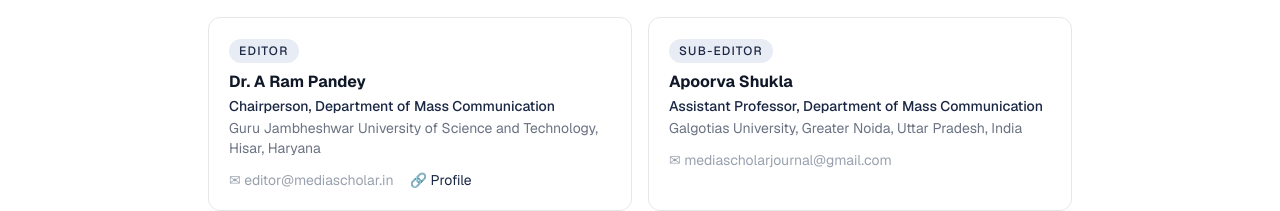
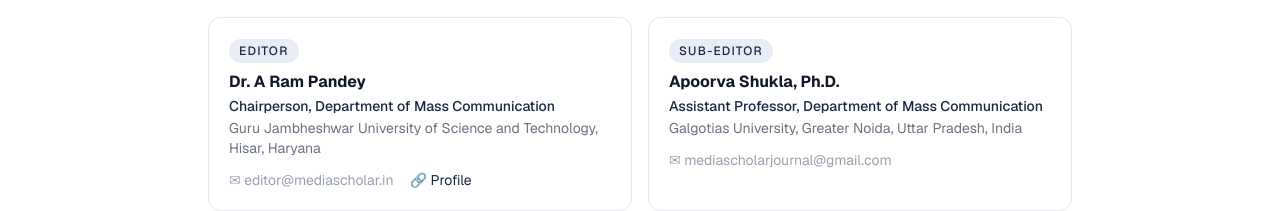
Before and after one commit to arampandey/mediascholar-platform, a Next.js app: page /editorial-board in a window 1280 px wide. Shown: the part 187-398 px from the top of the page. Built offline with nearby package versions, Linux system fonts and the light colour scheme; no server answers.

Commit message:
fix: sub-editor name updated to Apoorva Shukla, Ph.D.
Updated editorial-board page and matching User DB record

```diff
--- a/app/editorial-board/page.tsx
+++ b/app/editorial-board/page.tsx
@@ -17,7 +17,7 @@
 };
 
 const SUB_EDITOR = {
-  name: "Apoorva Shukla",
+  name: "Apoorva Shukla, Ph.D.",
   role: "Sub-Editor",
   affiliation: "Assistant Professor, Department of Mass Communication",
   institution: "Galgotias University, Greater Noida, Uttar Pradesh, India",
```
